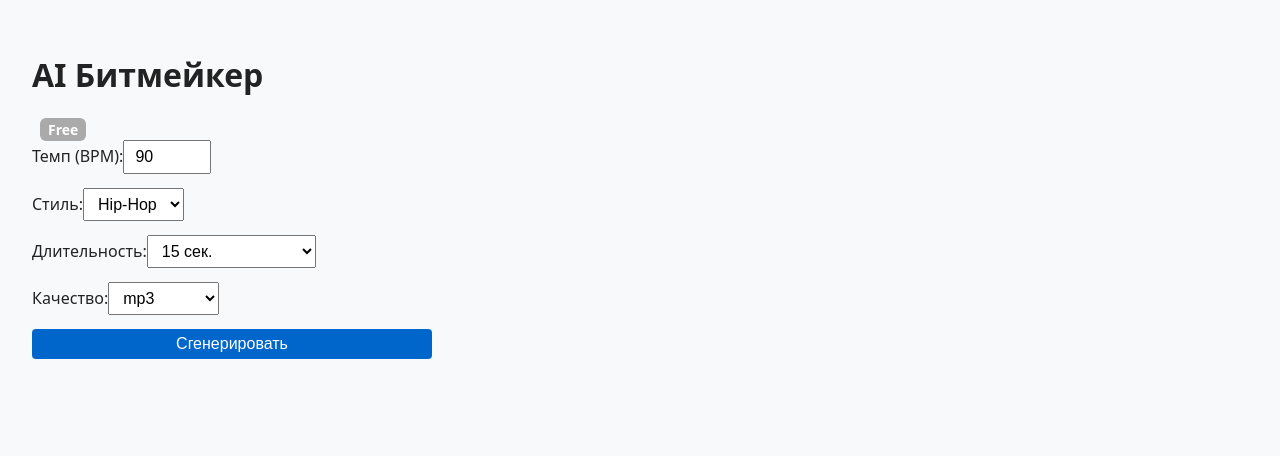
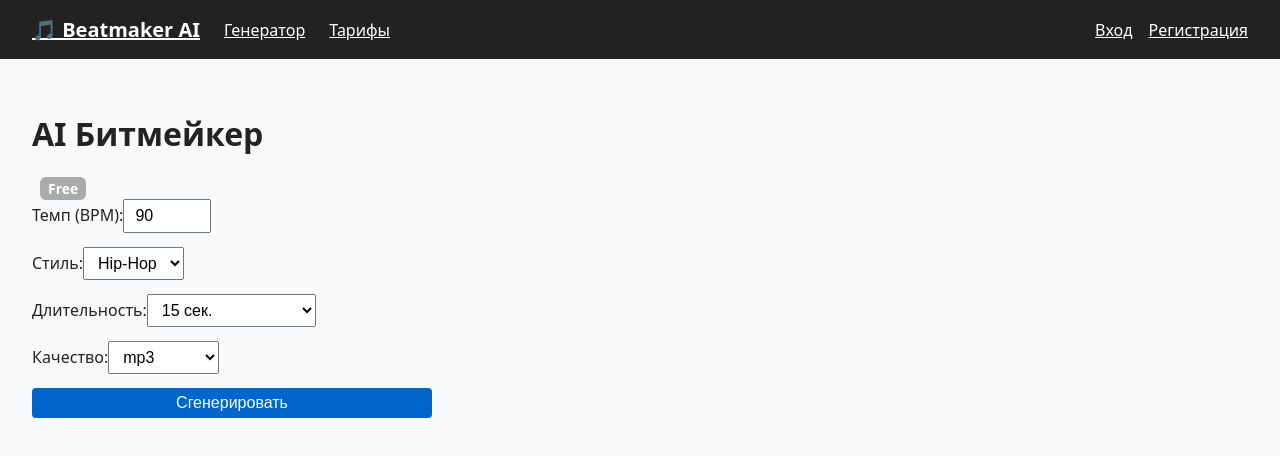
Before and after one commit to alltesting77/beatmaker-ai-frontend, a Next.js app: page / in a window 1280 px wide. Shown: the top 456 px of the page. Built offline with nearby package versions, Linux system fonts and the light colour scheme.

Commit message:
Update _app.tsx

```diff
--- a/pages/_app.tsx
+++ b/pages/_app.tsx
@@ -1,6 +1,14 @@
-import '../styles/globals.css'
-import type { AppProps } from 'next/app'
+import '../styles/globals.css';
+import type { AppProps } from 'next/app';
+import { NavBar } from '../components/NavBar';
 
+// Пример: user сохраняется в state (или из auth hook/context)
 export default function App({ Component, pageProps }: AppProps) {
-  return <Component {...pageProps} />
+  const user = pageProps.user || null; // Заглушка, можно заменить на useAuth()
+  return (
+    <>
+      <NavBar user={user} />
+      <Component {...pageProps} user={user} />
+    </>
+  );
 }
```
